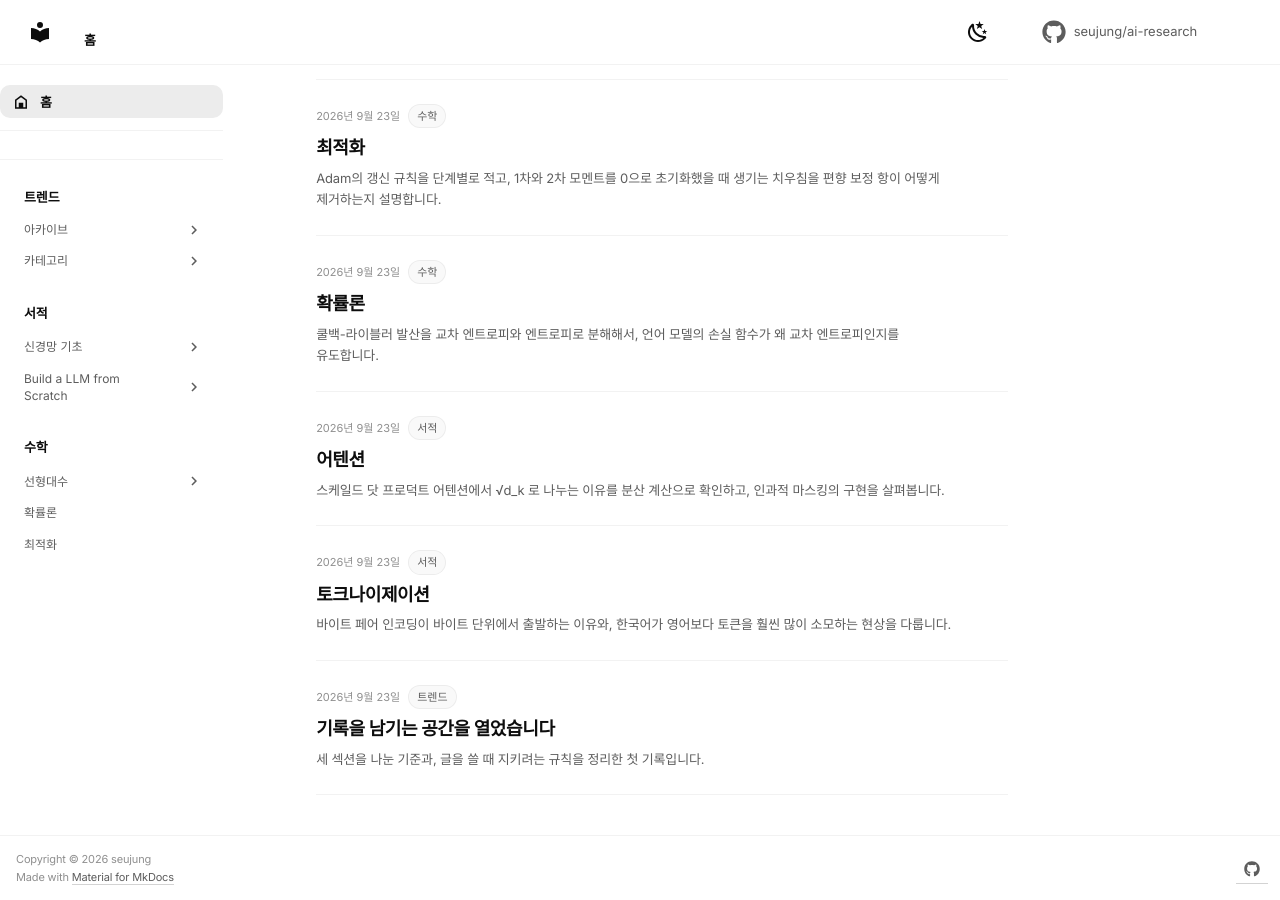
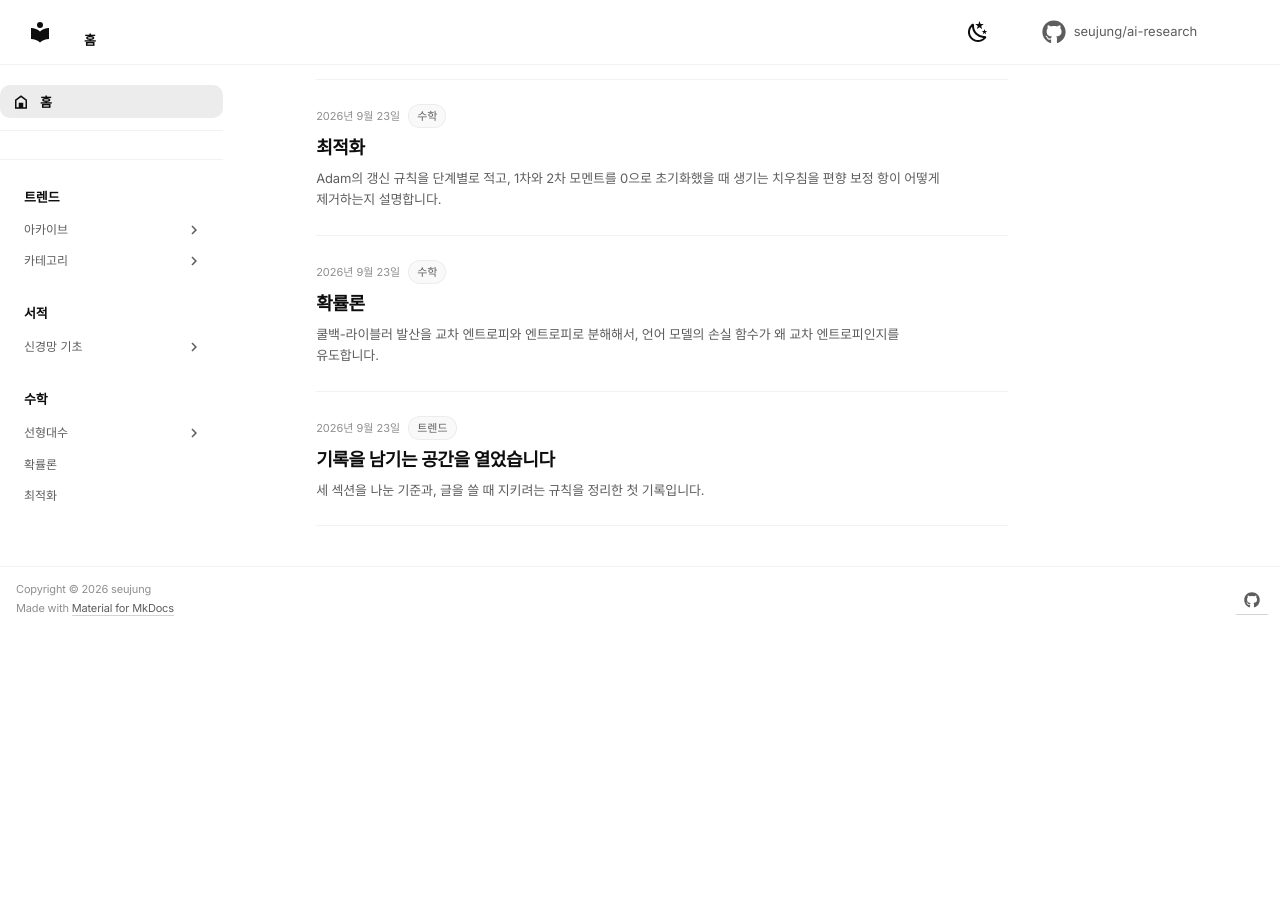
Before and after one commit to seujung/ai-research, an MkDocs documentation site: the page built from docs/index.md, in a window 1280 px wide and 900 px high, scrolled down 1444 px. Built offline with MkDocs 1.6.1 and Material for MkDocs 9.7.7, drawn with Linux system fonts in a browser that asks for light colours; comment, search, counter and statistics services are not loaded; after the commit the page ends 2075 px from its top, so only the background shows below that.

Commit message:
Remove the Build a LLM from Scratch notes
Delete the section and every reference to it: the nav entries, the row
in the books index, and the two home listing entries. List the neural
net basics section in the books index in its place.

Co-Authored-By: Claude Opus 5.5 (1M context) <noreply@anthropic.com>

```diff
--- a/docs/index.md
+++ b/docs/index.md
@@ -111,23 +111,6 @@ hide:
     <p class="entry__desc">쿨백-라이블러 발산을 교차 엔트로피와 엔트로피로 분해해서, 언어 모델의 손실 함수가 왜 교차 엔트로피인지를 유도합니다.</p>
   </li>
 
-  <li class="entry">
-    <div class="entry__meta">
-      <time datetime="2026-09-23">2026년 9월 23일</time>
-      <span class="entry__cat">서적</span>
-    </div>
-    <h3 class="entry__title"><a href="books/build-llm-from-scratch/02-attention/">어텐션</a></h3>
-    <p class="entry__desc">스케일드 닷 프로덕트 어텐션에서 √d_k 로 나누는 이유를 분산 계산으로 확인하고, 인과적 마스킹의 구현을 살펴봅니다.</p>
-  </li>
-
-  <li class="entry">
-    <div class="entry__meta">
-      <time datetime="2026-09-23">2026년 9월 23일</time>
-      <span class="entry__cat">서적</span>
-    </div>
-    <h3 class="entry__title"><a href="books/build-llm-from-scratch/01-tokenization/">토크나이제이션</a></h3>
-    <p class="entry__desc">바이트 페어 인코딩이 바이트 단위에서 출발하는 이유와, 한국어가 영어보다 토큰을 훨씬 많이 소모하는 현상을 다룹니다.</p>
-  </li>
 
   <li class="entry">
     <div class="entry__meta">
--- a/mkdocs.yml
+++ b/mkdocs.yml
@@ -133,10 +133,6 @@ nav:
           - 5. 옵티마이저: books/book-of-llms/05-optimizer.md
           - 6. 손실 함수: books/book-of-llms/06-loss.md
           - 7. 경사 하강법과 학습률: books/book-of-llms/07-learning-rate.md
-      - Build a LLM from Scratch:
-          - books/build-llm-from-scratch/index.md
-          - 1. 토크나이제이션: books/build-llm-from-scratch/01-tokenization.md
-          - 2. 어텐션: books/build-llm-from-scratch/02-attention.md
   - 수학:
       - math/index.md
       - 선형대수:
```
Also changed, not shown: docs/books/build-llm-from-scratch/01-tokenization.md (deleted, +0 -35 lines), docs/books/build-llm-from-scratch/02-attention.md (deleted, +0 -40 lines), docs/books/build-llm-from-scratch/index.md (deleted, +0 -23 lines), docs/books/index.md (+1 -1 lines).
